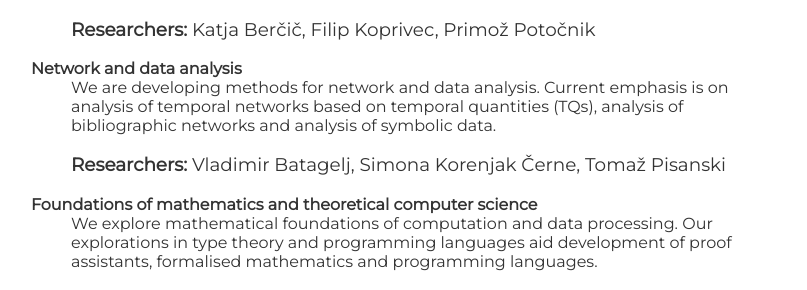
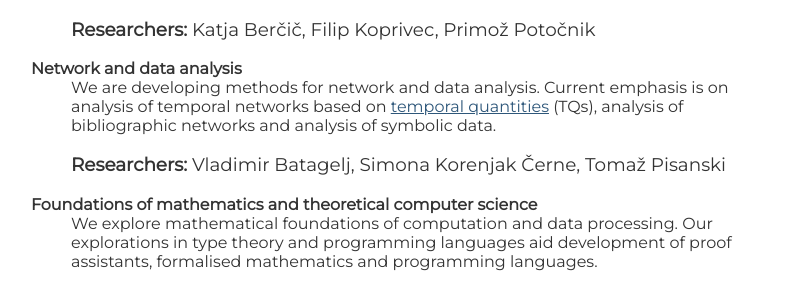
Before and after one commit to IMFM-SI/cimm-site, a Jekyll site: the page built from index.md, in a window 1280 px wide. Shown: the part 1392-1682 px from the top of the page, without its empty margins (234-1041 px from the left). Built offline with Jekyll 4.4.1, drawn with Linux system fonts in a browser that asks for light colours; nearby versions of some CDN libraries; some web fonts are replaced; part of the change alters nothing that is shown.

```diff
--- a/index.md
+++ b/index.md
@@ -51,7 +51,7 @@ Filip Koprivec,
 Primož Potočnik
 
 **Network and data analysis**
-: We are developing methods for network and data analysis. Current emphasis is on analysis of temporal networks based on temporal quantities (TQs), analysis of bibliographic networks and analysis of symbolic data.
+: We are developing methods for network and data analysis. Current emphasis is on analysis of temporal networks based on [temporal quantities](https://link.springer.com/article/10.1007/s13278-016-0330-4) (TQs), analysis of bibliographic networks and analysis of symbolic data.
 
 : **Researchers:**
 Vladimir Batagelj,
```
